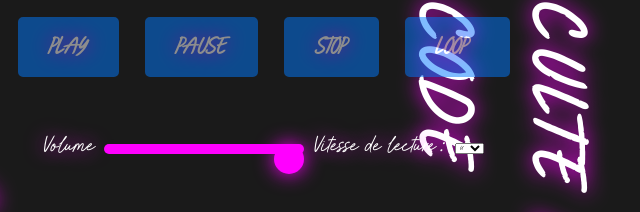
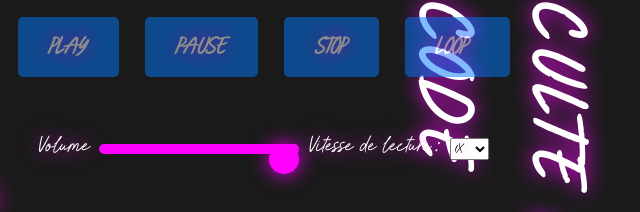
Before and after one commit to UltraLionfr/spectre-audio-culteducode, a plain HTML site: page index.html in a window 1280 px wide. Shown: the part 378-590 px from the top of the page, 376-1016 px from the left. Drawn offline with nearby package versions, Linux system fonts and the light colour scheme; a small style sheet from the web is missing.

Commit message:
Update style.css

```diff
--- a/assets/css/style.css
+++ b/assets/css/style.css
@@ -558,7 +558,7 @@ header {
     }
 
  .speed-select {
-  font-size: 6px;
+  font-size: 14px;
   text-transform: uppercase;
   text-shadow: 0 0 20px #ff00ff;
   font-family: "HARDCOVER", sans-serif;
```
